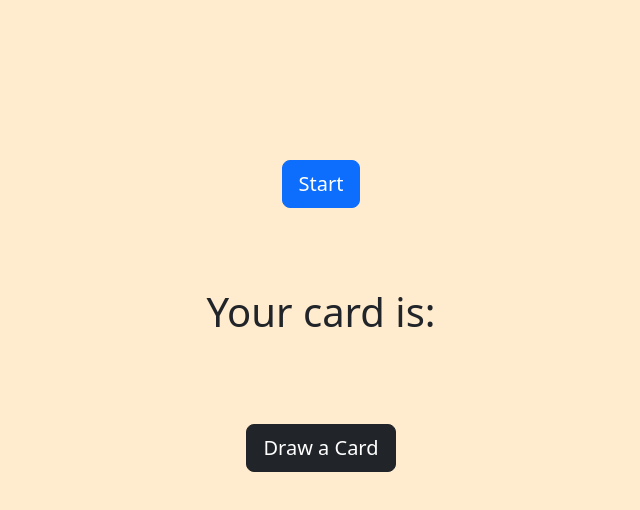
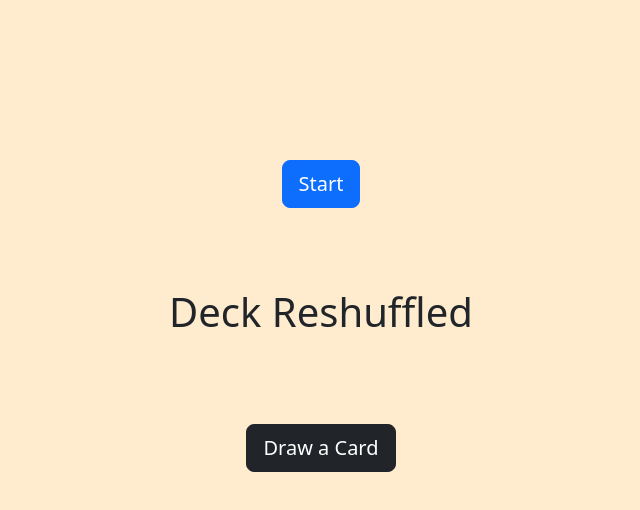
Before and after one commit to Jeff-Ashear/blackjack-V0, a website: page index.html in a window 1280 px wide. Both pictures are taken after a click on the button "Start". Shown: the whole page, without its empty margins (319-959 px from the left). Drawn offline with nearby package versions, Linux system fonts and the light colour scheme.

Commit message:
working on a game loop

```diff
--- a/assets/js/testLogic.js
+++ b/assets/js/testLogic.js
@@ -1,19 +1,15 @@
-var deckOfCards = {}
-fetch('./assets/js/deck.json').then(response => deckOfCards = response.json())
+const deckOfCards = ["Ace of Spades", "Ace of Clubs", "Ace of Hearts", "Ace of Diamonds", "Two of Spades", "Two of Clubs", "Two of Hearts", "Two of Diamonds", "Three of Spades", "Three of Clubs", "Three of Hearts", "Three of Diamonds", "Four of Spades", "Four of Clubs", "Four of Hearts", "Four of Diamonds", "Five of Spades", "Five of Clubs", "Five of Hearts", "Five of Diamonds", "Six of Spades", "Six of Clubs", "Six of Hearts", "Six of Diamonds", "Seven of Spades", "Seven of Clubs", "Seven of Hearts", "Seven of Diamonds", "Eight of Spades", "Eight of Clubs", "Eight of Hearts", "Eight of Diamonds", "Nine of Spades", "Nine of Clubs", "Nine of Hearts", "Nine of Diamonds", "Ten of Spades", "Ten of Clubss", "Ten of Hearts", "Ten of Diamonds", "Jack of Spades", "Jack of Club", "Jack of Hearts", "Jack of Diamonds", "Queen of Spades", "Queen of Clubs", "Queen of Hearts", "Queen of Diamonds", "King of Spades", "King of Clubs", "King of Hearts", "King of Diamonds"]
+let deck = []
+let go = false
 
-fetch("./assets/js/deck.json")
-    .then(response => {
-        return response.json
-    })
-    .then(deck => console.log(deckOfCards))
+$("#startBtn").click(function(deck) {
+    deck = deckOfCards;
+    $("#cardDrawn").html("Deck Reshuffled")
+    go = true
+})
 
-// let deck = deckOfCards[2][0]
+$("#drawBtn").click(function(bool, arr) {
+    if (go != true) {
 
-
-
-
-
-
-    $('#startBtn').click(function() {
-        console.log(deckOfCards)
-    })
+    }
+})
--- a/index.html
+++ b/index.html
@@ -19,7 +19,7 @@
 
     <div class="container-fluid">
         <button id="startBtn" class="btn btn-lg btn-primary">Start</button>
-        <h1 id="cardDrawn">Your card is: </h1>
+        <h1 id="cardDrawn">Click Start</h1>
         <button id="drawBtn" class="btn btn-lg btn-dark">Draw a Card</button>
     </div>
 
```
Also changed, not shown: assets/js/testFS.js (added, +18 -0 lines), assets/js/testLogic2.js (added, +19 -0 lines).
